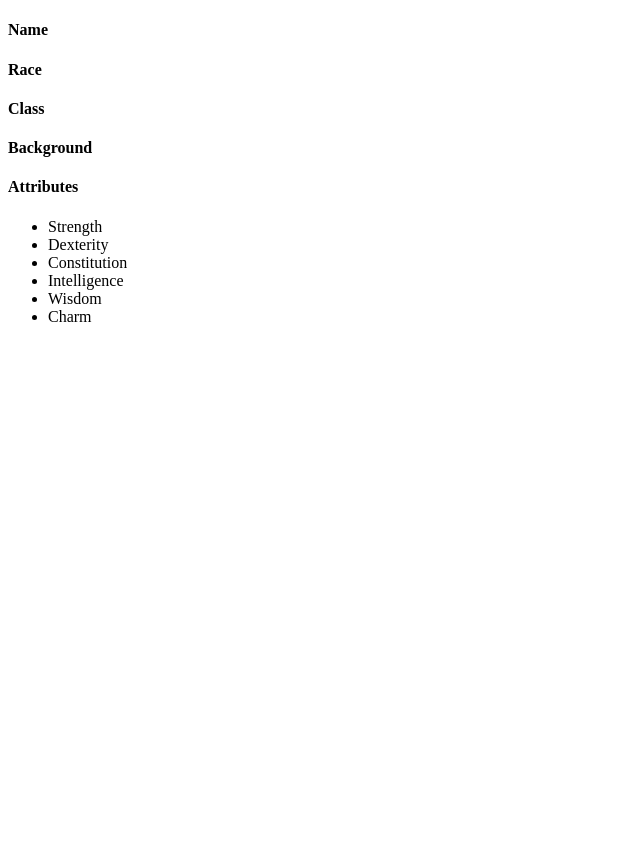
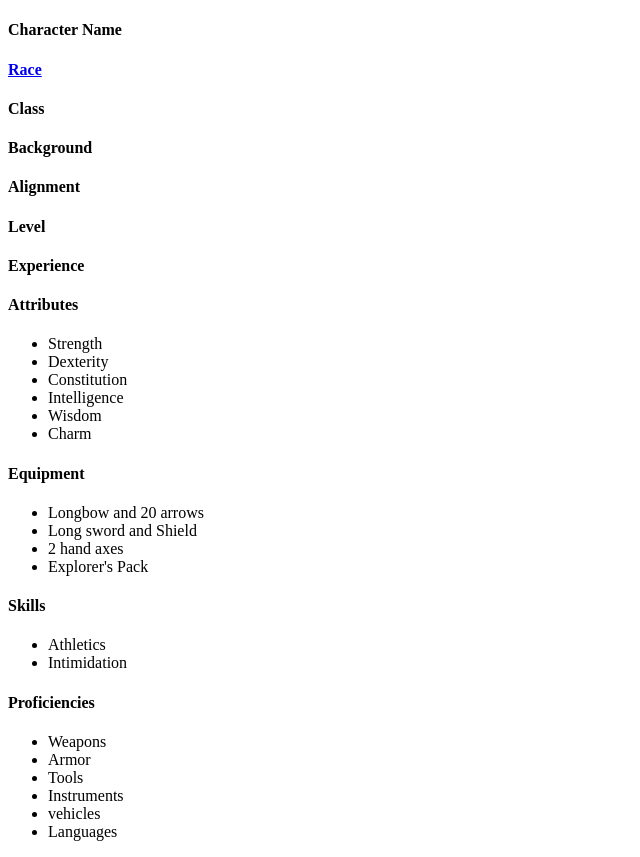
Before and after one commit to Rock-Lake/html-boilerplate, a plain HTML site: page index.html in a window 1280 px wide. Shown: the whole page, without its empty margins (0-640 px from the left). Before the commit the page ends 800 px from the top, so only its background shows below. Drawn offline with Linux system fonts and the light colour scheme.

Commit message:
added link and webpage for the races

```diff
--- a/index.html
+++ b/index.html
@@ -1,14 +1,17 @@
 <!DOCTYPE html>
-<html>
+<html lang = "en">
     <head>
         <meta charset="UTF-8">
         <title>Character Sheet</title>
     </head>
     <body>
-        <h4>Name</h4>
-        <h4>Race</h4>
+        <h4>Character Name</h4>
+        <a href="./odin-links-and-images/index.html"><h4>Race</h4></a>
         <h4>Class</h4>
         <h4>Background</h4>
+        <h4>Alignment</h4>
+        <h4>Level</h4>
+        <h4>Experience</h4>
 
         <h4>Attributes</h4>
         <ul>
@@ -19,6 +22,31 @@
             <li>Wisdom</li>
             <li>Charm</li>
         </ul>
+
+        <h4>Equipment</h4>
+        <ul>
+            <li>Longbow and 20 arrows</li>
+            <li>Long sword and Shield</li>
+            <li>2 hand axes</li>
+            <li>Explorer's Pack</li>
+        </ul>
+
+        <h4>Skills</h4>
+        <ul>
+            <li>Athletics</li>
+            <li>Intimidation</li>
+        </ul>
+
+        <h4>Proficiencies</h4>
+        <ul>
+            <li>Weapons</li>
+            <li>Armor</li>
+            <li>Tools</li>
+            <li>Instruments</li>
+            <li>vehicles</li>
+            <li>Languages</li>
+        </ul>
+
     </body>
 
 </html>
```
Also changed, not shown: odin-links-and-images/index.html (added, +19 -0 lines).
